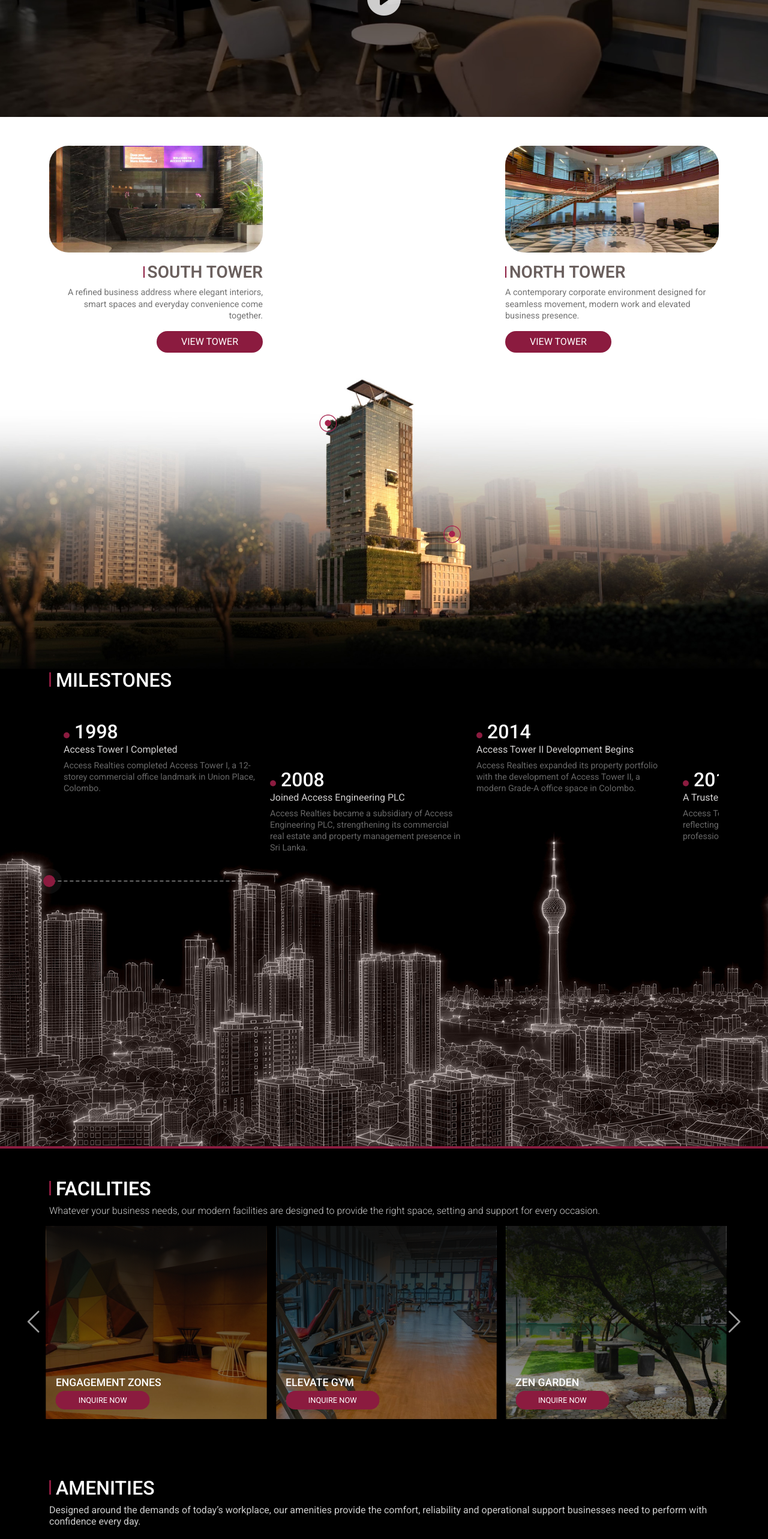
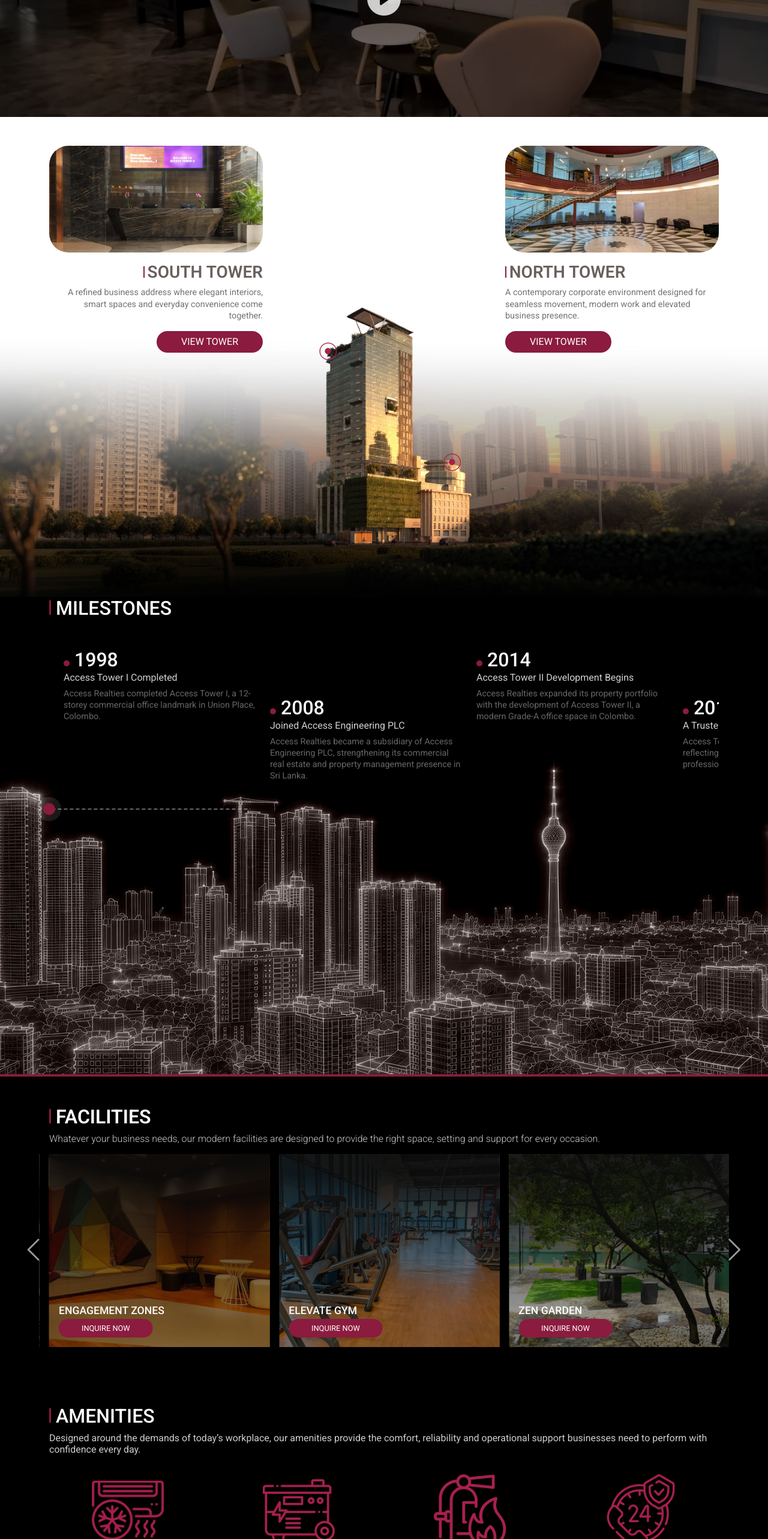
Before and after one commit to Kites-Global/accessrealities, a Next.js app: page / in a window 1280 px wide. Shown: the part 1444-4010 px from the top of the page at 60% size. Built offline with nearby package versions, Linux system fonts and the light colour scheme.

Commit message:
feat: scroll issue fixed

```diff
--- a/src/app/contact/page.tsx
+++ b/src/app/contact/page.tsx
@@ -16,7 +16,7 @@
                 <div className="container">
                     <div className="row">
                         <div className="col-lg-6">
-                            <div className="form-itm">
+                            <div className="form-itm c-margin">
                                 <form action="">
                                     <div className="row">
                                         <div className="col-lg-4"><label>Name</label></div>
--- a/src/app/globals.css
+++ b/src/app/globals.css
@@ -235,7 +235,9 @@
   background-size: contain;
   background-position: center bottom;
   background-repeat: no-repeat;
-  height: 115dvh;
+  height: auto;
+  min-height: 100vh;
+  padding-bottom: 200px;
   padding-top: 3rem;
 
   .south-cont,
@@ -714,7 +716,9 @@
 
 .south-page {
   width: 100%;
-  height: 140dvh;
+  height: auto;
+  min-height: 100vh;
+  padding-bottom: 4rem;
   background-image: url(/img/south-tower-banner-bg.jpg);
   background-repeat: no-repeat;
   background-position: center;
@@ -724,7 +728,9 @@
 
 .north-page {
   width: 100%;
-  height: 140dvh;
+  height: auto;
+  min-height: 100vh;
+  padding-bottom: 4rem;
   background-image: url(/img/north-tower-banner-bg.jpg);
   background-repeat: no-repeat;
   background-position: center;
@@ -980,6 +986,15 @@
     padding-bottom: 3rem;
   }
 
+  .contact-detail-cont {
+    margin-right: 1rem;
+  }
+
+  .c-margin {
+    margin-left: 1rem;
+    margin-right: 1rem;
+  }
+
   .form-itm {
     background-color: rgba(255, 255, 255, 0.753);
     padding: 2rem 3rem 2rem 3rem;
```
